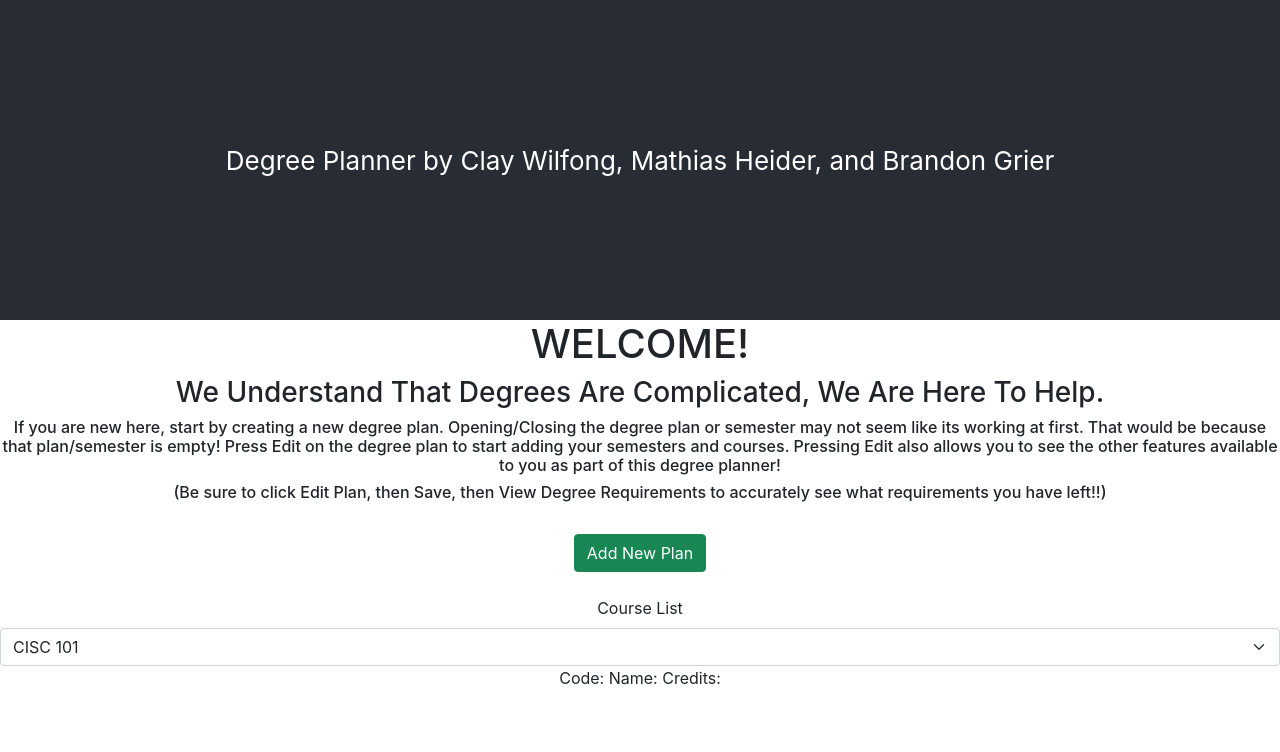
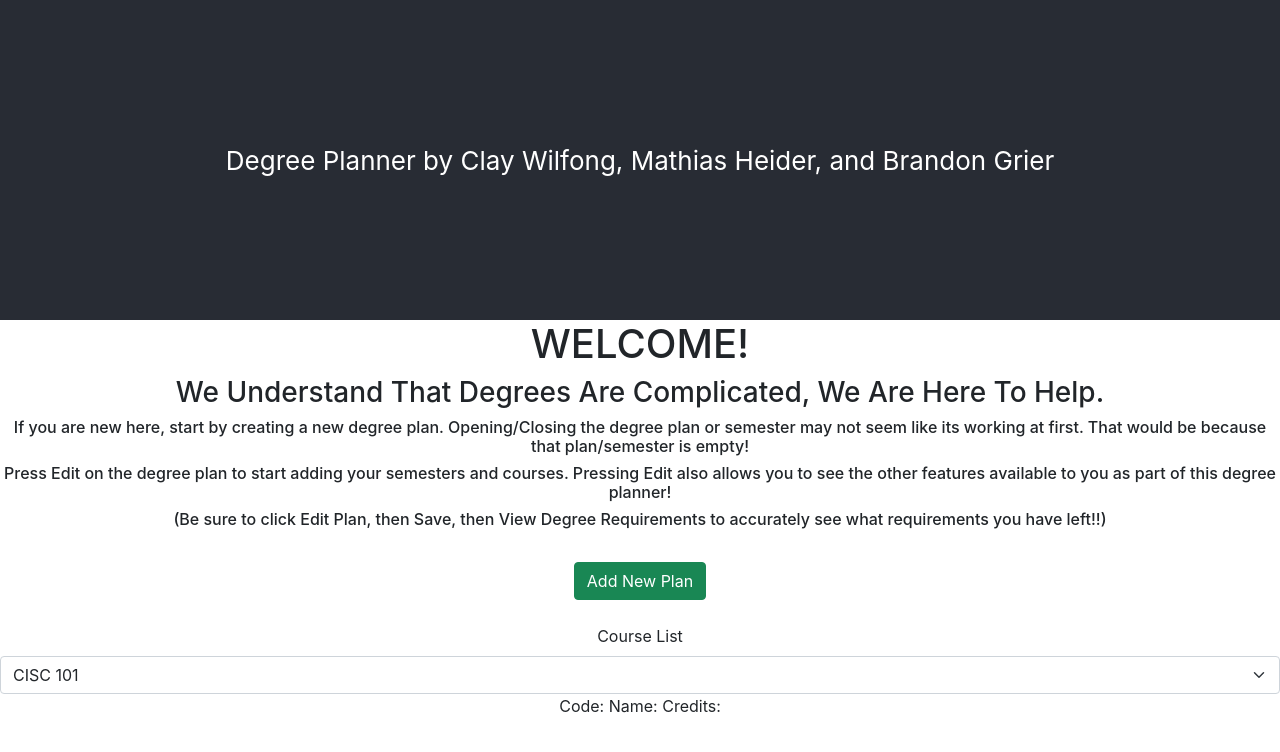
Before and after one commit to UD-CISC275-S22/cis-scheduler-team-13, a React (Create React App) app: page / in a window 1280 px wide. Shown: the top 752 px of the page. Built offline with nearby package versions, Linux system fonts and the light colour scheme.

Commit message:
changed css

```diff
--- a/src/App.tsx
+++ b/src/App.tsx
@@ -78,9 +78,12 @@ export function App(): JSX.Element {
                 If you are new here, start by creating a new degree plan.
                 Opening/Closing the degree plan or semester may not seem like
                 its working at first. That would be because that plan/semester
-                is empty! Press Edit on the degree plan to start adding your
-                semesters and courses. Pressing Edit also allows you to see the
-                other features available to you as part of this degree planner!
+                is empty!
+            </h6>
+            <h6>
+                Press Edit on the degree plan to start adding your semesters and
+                courses. Pressing Edit also allows you to see the other features
+                available to you as part of this degree planner!
             </h6>
             <h6>
                 (Be sure to click Edit Plan, then Save, then View Degree
--- a/src/components/ViewPlans.tsx
+++ b/src/components/ViewPlans.tsx
@@ -378,18 +378,32 @@ export function ViewPlans({
                 <p>{plan.credits} Total Credits</p>
             </Row>
             <Row>
+                <div>
+                    <Col>
                         <Button data-testid="planView" onClick={changeVisible}>
                             Open/Close Plan
                         </Button>
+                    </Col>
+                    <Col>
+                        <p> </p>
+                    </Col>
+                    <Col>
                         <Button data-testid="planEdit" onClick={changeEditMode}>
                             Edit Plan
                         </Button>
+                    </Col>
+                    <Col>
+                        <p> </p>
+                    </Col>
+                    <Col>
                         <Button
                             data-testid="editPlanViewRequirements"
                             onClick={updateRequirements}
                         >
                             View Degree Requirements
                         </Button>
+                    </Col>
+                </div>
                 <SeeRequirements
                     show={show}
                     handleClose={closeReqModal}
--- a/src/components/ViewSemesters.tsx
+++ b/src/components/ViewSemesters.tsx
@@ -46,13 +46,25 @@ export function ViewSemesters({
                 <p>{semester.credits} Total Credits</p>
             </Row>
             <Row>
-                <Button onClick={changeVisible}> Open/Close Semester</Button>
+                <div>
+                    <Col>
+                        <Button onClick={changeVisible}>
+                            {" "}
+                            Open/Close Semester
+                        </Button>
+                    </Col>
+                    <Col>
+                        <p> </p>
+                    </Col>
+                    <Col>
                         <Button
                             data-testid="semesterEditButton"
                             onClick={changeEditMode}
                         >
                             Edit Semester
                         </Button>
+                    </Col>
+                </div>
             </Row>
             {visible && (
                 <Row>
```
Lines whose indentation alone changed are shown as unchanged.
